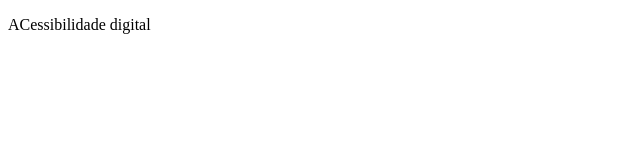
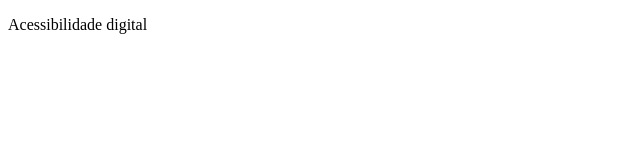
Before and after one commit to KamiXB/Acessibilidade, a website: page www/index.html in a window 1280 px wide. Shown: the full height of the page, 0-640 px from the left. Drawn offline with Linux system fonts and the light colour scheme.

Commit message:
TESTANDO CORREÇÃO

```diff
--- a/www/index.html
+++ b/www/index.html
@@ -11,7 +11,7 @@
     </script>
 </head>
 <body>
-	 <p id="1">ACessibilidade digital
+	 <p id="1">Acessibilidade digital
 
     </p>
 
```
